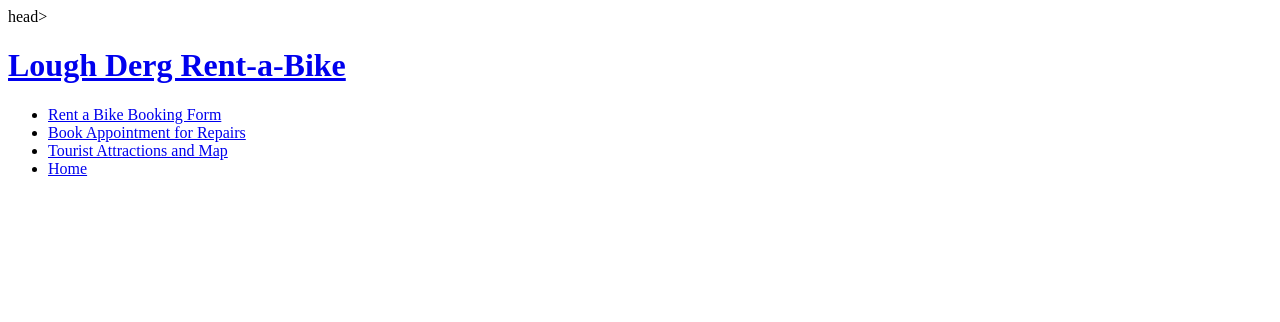
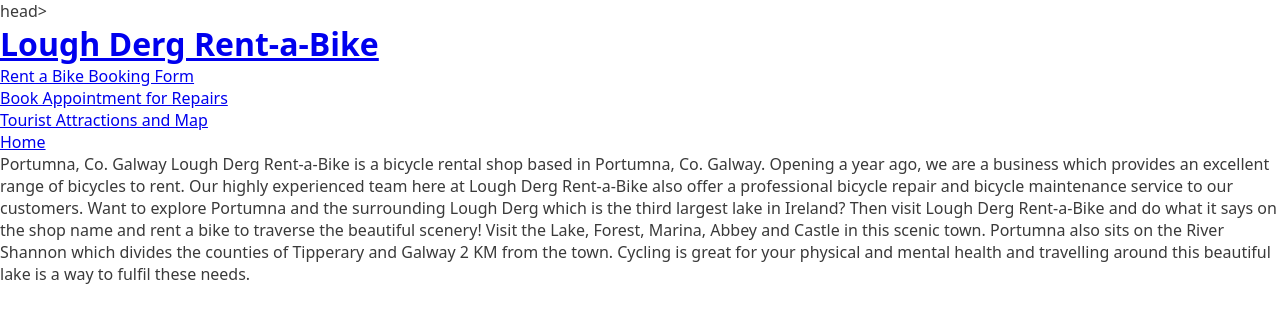
Before and after one commit to KevLawless/my-first-project, a plain HTML site: page index.html in a window 1280 px wide. Drawn offline with Linux system fonts and the light colour scheme; files that its build step writes are made by us from their sources; a web font is replaced by a local one.

Commit message:
Paragraph

```diff
--- a/assets/style.css
+++ b/assets/style.css
@@ -0,0 +1,22 @@
+@import url('https://fonts.googleapis.com/css2?family=Tilt+Warp&display=swap');
+
+* {
+    margin: 0;
+    padding: 0;
+    border: none;
+}
+
+body {
+    font-family: Noto Sans, sans-serif;
+    font-weight: 300;
+    color: #3a3a3a;
+}
+
+/* paragraph */
+
+p {
+    font-family: Noto Sans, sans-serif;
+    text-transform: uppercase;
+    letter-spacing: 4px;
+    color: #252525;
+}
--- a/index.html
+++ b/index.html
@@ -31,4 +31,14 @@ head>
                     <a href="index.html" class="active">Home</a>
                 </li>
         </nav>
+        </header>
+        <p1>
+            Portumna, Co. Galway
+        </p1>
+        <p2>
+            Lough Derg Rent-a-Bike is a bicycle rental shop based in Portumna, Co. Galway. Opening a year ago, we are a  business which provides an excellent range of bicycles to rent.  Our highly experienced team here at Lough Derg Rent-a-Bike also offer a professional bicycle repair and bicycle maintenance service to our customers.
+        </p2>
+        <p3>
+            Want to explore Portumna and the surrounding Lough Derg which is the third largest lake in Ireland? Then visit Lough Derg Rent-a-Bike and do what it says on the shop name and rent a bike to traverse the beautiful scenery! Visit the Lake, Forest, Marina, Abbey and Castle in this scenic town.   Portumna also sits on the River Shannon which divides the counties of Tipperary and Galway 2 KM from the town.   Cycling is great for your physical and mental health and travelling around this beautiful lake is a way to fulfil these needs.
+        </p3>
 </body>
```
